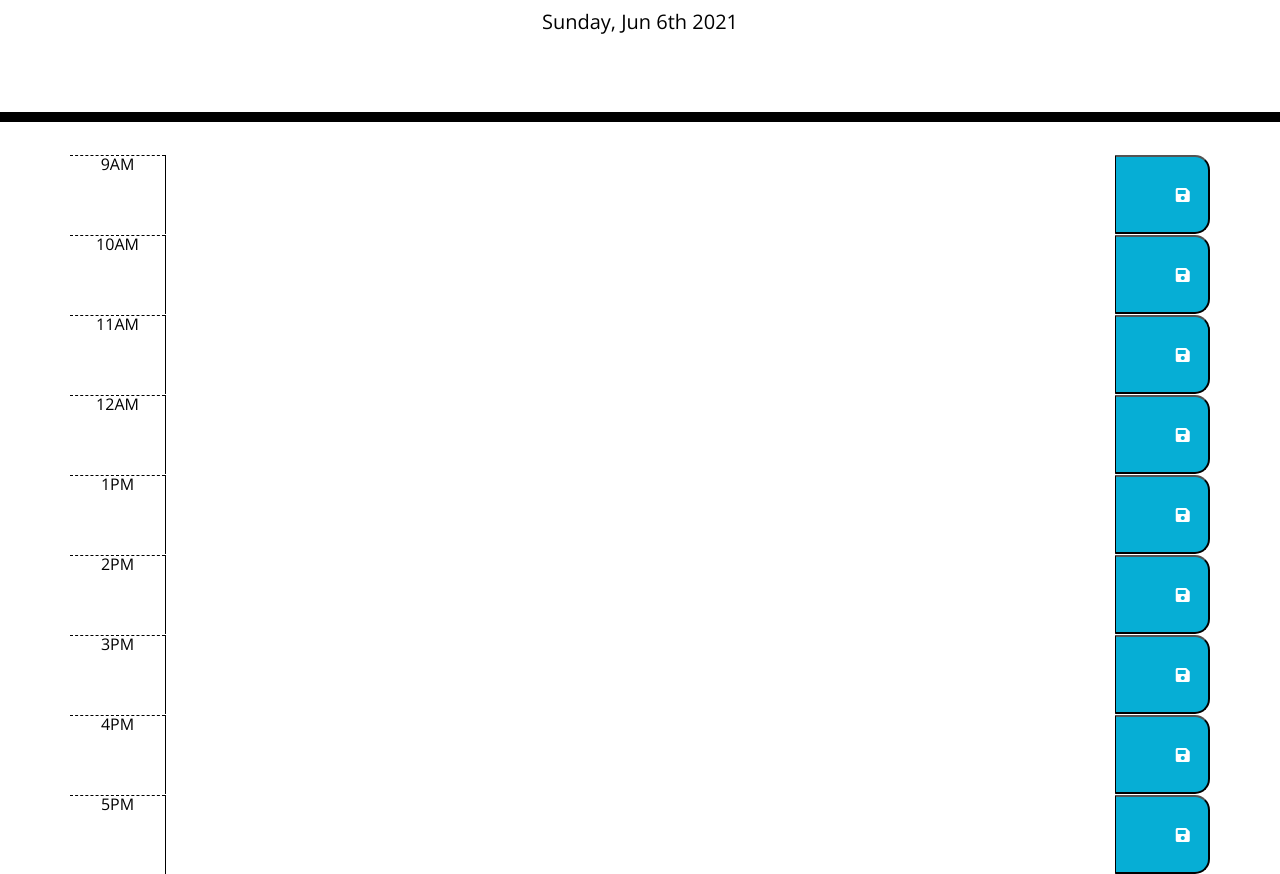
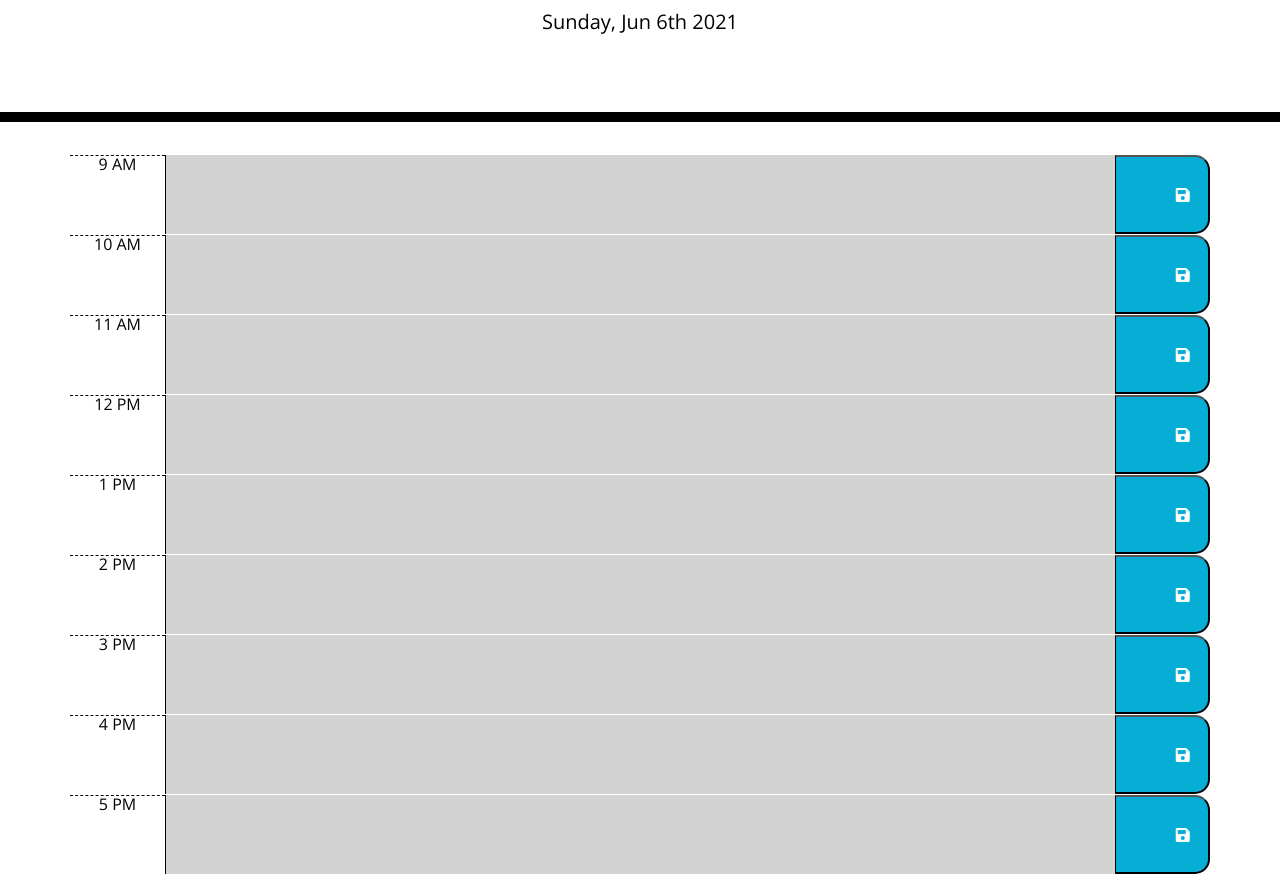
Before and after one commit to freezenleo/workday-schedule, a plain HTML site: page index.html in a window 1280 px wide. Shown: the part 182-1056 px from the top of the page. Drawn offline with nearby package versions, Linux system fonts and the light colour scheme.

Commit message:
added javascript

```diff
--- a/index.html
+++ b/index.html
@@ -17,70 +17,70 @@
   <header class="jumbotron">
     <h1 class="display-3">Work Day Scheduler</h1>
     <p class="lead">A simple calendar app for scheduling your work day</p>
-    <p id="currentDay" class="lead">ssss</p>
+    <p id="currentDay" class="lead"></p>
   </header>
   <div class="container">
     <!-- Timeblocks go here -->
     <div class="time-block">
       <div class="row">
-        <span class="hour col-1">9AM</span>
-        <textarea type="text" class="description col-10" row="3" id="to-dos" /></textarea>
+        <span class="hour col-1">9 AM</span>
+        <textarea type="text" class="description col-10" row="3" id="9am" /></textarea>
         <button type="button" class="saveBtn col-1">
           <i class="fas fa-save align-center"></i>
         </button>
       </div>
       <div class="row">
-        <span class="hour col-1">10AM</span>
-        <textarea type="text" class="description col-10" id="to-dos" /></textarea>
+        <span class="hour col-1">10 AM</span>
+        <textarea type="text" class="description col-10" id="10am" /></textarea>
         <button type="button" class="saveBtn col-1">
           <i class="fas fa-save"></i>
         </button>
       </div>
       <div class="row">
-        <span class="hour col-1">11AM</span>
-        <textarea type="text" class="description col-10" id="to-dos" /></textarea>
+        <span class="hour col-1">11 AM</span>
+        <textarea type="text" class="description col-10" id="11am" /></textarea>
         <button type="button" class="saveBtn col-1">
           <i class="fas fa-save"></i>
         </button>
       </div>
       <div class="row">
-        <span class="hour col-1">12AM</span>
-        <textarea type="text" class="description col-10" id="to-dos" /></textarea>
+        <span class="hour col-1">12 PM</span>
+        <textarea type="text" class="description col-10" id="12pm" /></textarea>
         <button type="button" class="saveBtn col-1">
           <i class="fas fa-save"></i>
         </button>
       </div>
       <div class="row">
-        <span class="hour col-1">1PM</span>
-        <textarea type="text" class="description col-10" id="to-dos" /></textarea>
+        <span class="hour col-1">1 PM</span>
+        <textarea type="text" class="description col-10" id="1pm" /></textarea>
         <button type="button" class="saveBtn col-1">
           <i class="fas fa-save"></i>
         </button>
       </div>
       <div class="row">
-        <span class="hour col-1">2PM</span>
-        <textarea type="text" class="description col-10" id="to-dos" /></textarea>
+        <span class="hour col-1">2 PM</span>
+        <textarea type="text" class="description col-10" id="2pm" /></textarea>
         <button type="button" class="saveBtn col-1">
           <i class="fas fa-save"></i>
         </button>
       </div>
       <div class="row">
-        <span class="hour col-1">3PM</span>
-        <textarea type="text" class="description col-10" id="to-dos" /></textarea>
+        <span class="hour col-1">3 PM</span>
+        <textarea type="text" class="description col-10" id="3pm" /></textarea>
         <button type="button" class="saveBtn col-1">
           <i class="fas fa-save"></i>
         </button>
       </div>
       <div class="row">
-        <span class="hour col-1">4PM</span>
-        <textarea type="text" class="description col-10" id="to-dos" /></textarea>
+        <span class="hour col-1">4 PM</span>
+        <textarea type="text" class="description col-10" id="4pm" /></textarea>
         <button type="button" class="saveBtn col-1">
           <i class="fas fa-save"></i>
         </button>
       </div>
       <div class="row">
-        <span class="hour col-1">5PM</span>
-        <textarea type="text" class="description col-10" id="to-dos" /></textarea>
+        <span class="hour col-1">5 PM</span>
+        <textarea type="text" class="description col-10" id="5pm" /></textarea>
         <button type="button" class="saveBtn col-1">
           <i class="fas fa-save"></i>
         </button>
--- a/script.js
+++ b/script.js
@@ -1,3 +1,91 @@
+// textarea lists
+var nineAm = $("#9am");
+var tenAm = $("#10am");
+var elevenAm = $("#11am");
+var twelvePm = $("#12pm");
+var onePm = $("#1pm");
+var twoPm = $("#2pm");
+var threePm = $("#3pm");
+var fourPm = $("#4pm");
+var fivePm = $("#5pm");
+
+hourCurrent = moment();
+
+var textInput;
+var calenderTime;
+
 $(document).ready(function () {
     $("#currentDay").text(moment().format('dddd, MMM Do YYYY'))
 });
+
+
+
+function loadingLocal() {
+    var load9Am = JSON.parse(localStorage.getItem("9 AM"));
+    nineAm.val(load9Am);
+    console.log(nineAm);
+
+    var load10Am = JSON.parse(localStorage.getItem("10 AM"));
+    tenAm.val(load10Am);
+
+    var load11Am = JSON.parse(localStorage.getItem("11 AM"));
+    elevenAm.val(load11Am);
+
+    var load12Pm = JSON.parse(localStorage.getItem("12 PM"));
+    twelvePm.val(load12Pm);
+
+    var load1Pm = JSON.parse(localStorage.getItem("1 PM"));
+    onePm.val(load1Pm);
+
+    var load2Pm = JSON.parse(localStorage.getItem("2 PM"));
+    twoPm.val(load2Pm);
+
+    var load3Pm = JSON.parse(localStorage.getItem("3 PM"));
+    threePm.val(load3Pm);
+
+    var load4Pm = JSON.parse(localStorage.getItem("4 PM"));
+    fourPm.val(load4Pm);
+
+    var load5Pm = JSON.parse(localStorage.getItem("5 PM"));
+    fivePm.val(load5Pm);
+}
+
+// color change
+$(".description").each(function () {
+    // var timeSlot = parseInt($(this).attr("id"));
+    // hourCurrent = parseInt(hourCurrent)
+
+    var timeSlot = $(this).attr("id");
+    console.log("timesloe1", timeSlot);
+
+    timeSlot = moment(timeSlot, "hh:mm a").add(1, "h");
+
+    console.log("timeslot", timeSlot);
+    console.log("hourCurrent", hourCurrent);
+
+    if (hourCurrent.isAfter(timeSlot)) {
+        // if (hourCurrent > timeSlot) {
+        $(this).addClass("past");
+    }
+
+    else if (Math.abs(hourCurrent.diff(timeSlot, "h")) < 1) {
+        // else if (hourCurrent < timeSlot) {
+        $(this).addClass("present");
+    }
+
+    else if (Math.abs(hourCurrent.diff(timeSlot, "h")) >= 1) {
+        // else {
+        $(this).addClass("future");
+    }
+});
+
+
+
+$(".saveBtn").on("click", function () {
+    textInput = $(this).siblings(".description").val().trim();
+    calenderTime = $(this).siblings(".hour").text().trim();
+    localStorage.setItem(calenderTime, JSON.stringify(textInput));
+
+})
+
+loadingLocal();
```
